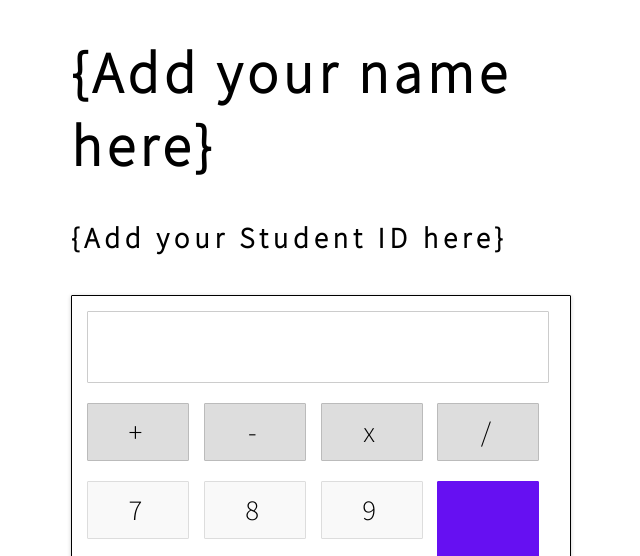
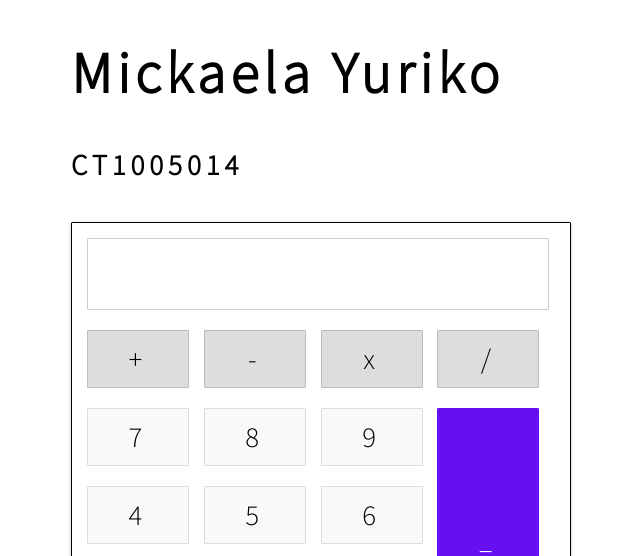
Before and after one commit to mickaelayuriko/Example2, a plain HTML site: page public/index.html in a window 1280 px wide. Shown: the part 204-760 px from the top of the page, without its empty margins (319-959 px from the left). Drawn offline with Linux system fonts and the light colour scheme.

Commit message:
Change name on index.html

```diff
--- a/public/index.html
+++ b/public/index.html
@@ -21,8 +21,8 @@
     <img alt="CCTB LMS" width="200px"
       src="https://canvascctb.s3.ca-central-1.amazonaws.com/account_1/attachments/97/CCTB_logo_1_RGB.png">
   </div>
-  <h1>{Add your name here}</h1>
-  <h4>{Add your Student ID here}</h4>
+  <h1>Mickaela Yuriko</h1>
+  <h4>CT1005014</h4>
   <div class="calculator">
     <div class="input" id="input"></div>
     <div class="buttons">
```
